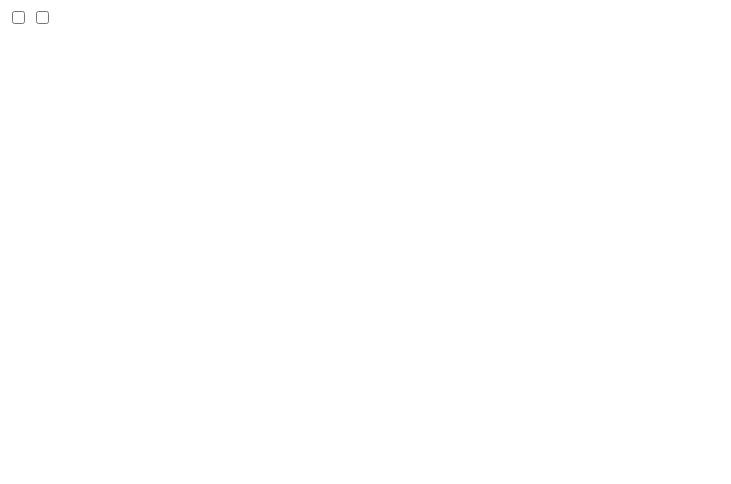
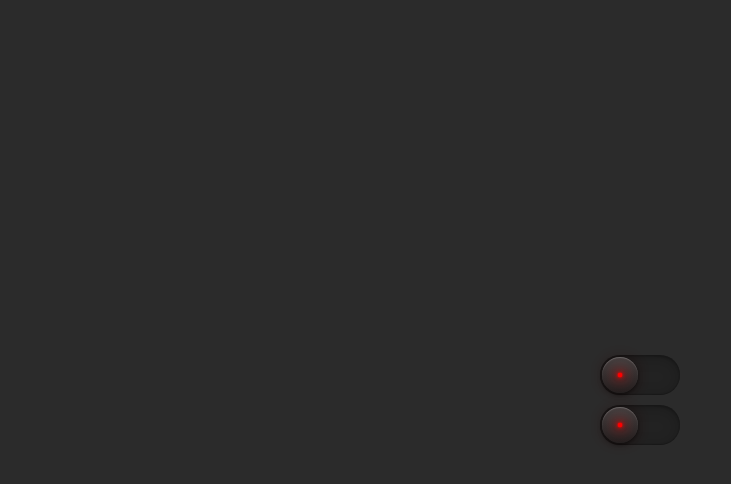
Before and after one commit to sipostudent/Fancy-Checkbox, a plain HTML site: page index.html in a window 1280 px wide. Shown: the whole page, without its empty margins (0-731 px from the left). Drawn offline with Linux system fonts and the light colour scheme.

Commit message:
CSS Styling

```diff
--- /dev/null
+++ b/assets/css/style.css
@@ -0,0 +1,92 @@
+*
+{
+  margin: 0;
+  padding: 0;
+  box-sizing: border-box;
+}
+body
+{
+  display: flex;
+  justify-content: center;
+  align-items: center;
+  flex-direction: column;
+  min-height: 100vh;
+  background: #2b2b2b;
+}
+label
+{
+  position: relative;
+  margin: 5px 0;
+  cursor: pointer;
+}
+label input
+{
+  appearance: none;
+  display: none;
+}
+label span
+{
+  position: relative;
+  display: block;
+  width: 80px;
+  height: 40px;
+  border-radius: 40px;
+  background: #222;
+  box-shadow: inset 0 2px 15px rgba(0,0,0,0.2),
+              inset 0 2px 2px rgba(0,0,0,0.2),
+              inset 0 -1px 1px rgba(0,0,0,0.2);
+}
+label i.indicator
+{
+  position: absolute;
+  top: 0;
+  left: 0;
+  width: 40px;
+  height: 40px;
+  background: linear-gradient(to bottom, #444, #222);
+  transform: scale(0.9);
+  box-shadow: 0 2px 5px rgba(0,0,0,0.5),
+              inset 0 1px 1px rgba(255,255,255,0.2);
+  border-radius: 50%;
+  transition: 0.5s;
+}
+label input:checked ~ i.indicator
+{
+  left: 40px;
+
+}
+label i.indicator:before
+{
+  content: '';
+  position: absolute;
+  top: 50%;
+  left: 50%;
+  transform: translate(-50%,-50%);
+  width: 5px;
+  height: 5px;
+  background: #222;
+
+  background: #f00;
+  box-shadow: 0 0 2px #f00,
+              0 0 5px #f00,
+              0 0 10px #f00,
+              0 0 15px #f00,
+              0 0 20px #f00,
+              0 0 25px #f00,
+              0 0 30px #f00,
+              0 0 40px #f00;
+  transition: 0.5s;
+  border-radius: 50%;
+}
+label input:checked ~ i.indicator:before
+{
+  background: #0f0;
+  box-shadow: 0 0 2px #0f0,
+              0 0 5px #0f0,
+              0 0 10px #0f0,
+              0 0 15px #0f0,
+              0 0 20px #0f0,
+              0 0 25px #0f0,
+              0 0 30px #0f0,
+              0 0 40px #0f0;
+}
--- a/index.html
+++ b/index.html
@@ -3,7 +3,7 @@
 <head>
     <meta charset="UTF-8">
     <meta name="viewport" content="width=device-width, initial-scale=1.0">
-    <link rel="stylesheet" href="">
+    <link rel="stylesheet" href="./assets/css/style.css">
     <title>Fancy Checkboxes</title>
 </head>
 <body>
```
